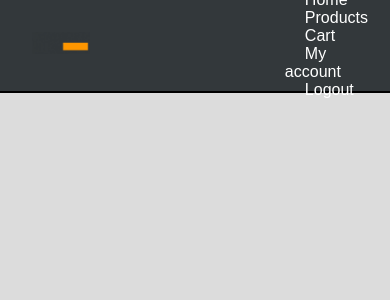
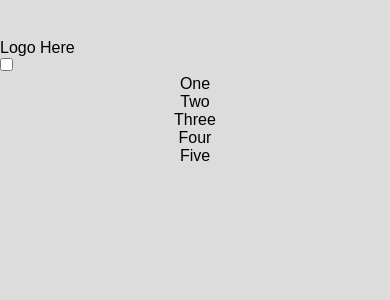
Before and after one commit to MrJovanovic13/web_projekat, a PHP site: page /my-account/template/navbarLogged.php in a window 390 px wide. Shown: the top 300 px of the page. Run offline with PHP 8.4, Linux system fonts and the light colour scheme; the visitor is signed in with stand-in values (Sample User, id 1); some web fonts are replaced.

Commit message:
WIP mobile friendly

```diff
--- a/css/dashboard.css
+++ b/css/dashboard.css
@@ -117,6 +117,7 @@ a:hover {
 .shell {
   margin-bottom: 3%;
   min-height: 66.5vh;
+  position: relative;
 }
 
 textarea {
@@ -266,14 +267,29 @@ tbody tr.active-row {
 }
 
 .openTicket {
-  background-color: green !important;
+  color: green !important;
 }
 
 .closedTicket {
-  background-color: red !important;
+  color: red !important;
 }
 
 h1 {
   color: #FF9800;
   border-bottom: thin solid #FF9800;
 }
+
+@media screen and (max-width: 755px) {
+  li a {
+    font-size: 0.9em !important;
+  }
+  .menuBar{
+    margin-left:0%;
+    margin-top: 10%;
+  }
+  .buttons-div{
+    margin-left: 1%;
+    margin-top: 20%;
+    position: relative;
+  }
+}
--- a/css/footer.css
+++ b/css/footer.css
@@ -4,7 +4,6 @@ html {
   }
   body {
     /* Margin bottom by footer height */
-    margin-bottom: 30px;
   }
   .fb {
     width: 35px;
--- a/css/navbar.css
+++ b/css/navbar.css
@@ -14,8 +14,8 @@ body {
 }
 
 .logo {
-  width: 50%;
-  height: 50%;
+  width: 40%;
+  height: 40%;
 }
 
 .header {
@@ -57,3 +57,35 @@ body {
 .left-navbar {
   padding-left: 3%;
 }
+
+.icon {
+  display: none;
+}
+
+@media screen and (max-width: 755px) {
+  .logo {
+    width: 50%;
+    height: 50%;
+  }
+  .icon {
+    display: block;
+  }
+  .right-navbar {
+    display:none ;
+    float: left;
+    padding: 0;
+    margin-top: 25%;
+    list-style: none;
+  }
+  .left-navbar{
+    padding: 0;
+  }
+
+  ul {
+    width: 100%;
+    display: block;
+    text-align: center;
+    float: left;
+
+  }
+}
--- /dev/null
+++ b/js/navbar.js
@@ -0,0 +1,8 @@
+function myFunction() {
+  var x = document.getElementById("right-navbar");
+  if (x.style.display === "block") {
+    x.style.display = "none";
+  } else {
+    x.style.display = "block";
+  }
+}
--- a/my-account/template/footer.php
+++ b/my-account/template/footer.php
@@ -20,7 +20,6 @@
 			<a class="link-1" href="../../my-account/">My account </a>
 
 		</p>
-
 	</div>
 </footer>
 </html>
--- a/my-account/template/navbarLogged.php
+++ b/my-account/template/navbarLogged.php
@@ -17,22 +17,40 @@ if (!isset($_SESSION['userObj'])) {
     <meta name="viewport" content="width=device-width, initial-scale=1.0">
     <link rel="stylesheet" href="../../css/dashboard.css">
     <link rel="stylesheet" href="../../css/navbar.css">
+    <link rel="stylesheet" href="https://cdnjs.cloudflare.com/ajax/libs/font-awesome/4.7.0/css/font-awesome.min.css">
     <link rel="icon" type="image/x-icon" href="../../images/favicon.png">
     <title>IT Store</title>
 </head>
 
 <body>
-    <ul class="header">
+
+    <section class="top-nav">
+        <div>
+            Logo Here
+        </div>
+        <input id="menu-toggle" type="checkbox" />
+        <label class='menu-button-container' for="menu-toggle">
+            <div class='menu-button'></div>
+        </label>
+        <ul class="menu">
+            <li>One</li>
+            <li>Two</li>
+            <li>Three</li>
+            <li>Four</li>
+            <li>Five</li>
+        </ul>
+    </section>
+    <!-- <ul class="header">
         <div class="left-navbar">
-
             <li><a href="../../home/">
-            <img class="logo" src="../../images/ITStore.gif" alt="logo"></i></a></a></li>
+                    <img class="logo" src="../../images/ITStore.gif" alt="logo"></i></a></a></li>
         </div>
-        <div class="right-navbar">
+        <div class="right-navbar" id="right-navbar">
             <li><a href="../../products/">Home </a></li>
             <li><a href="../../products/">Products</a></li>
             <li><a href="../../cart/">Cart</a></li>
             <li><a href="../../my-account/">My account</a></li>
             <li><a href="../../logout/">Logout</a></li>
         </div>
-    </ul>
+    </ul>  -->
+    <script type="text/javascript" src="../../js/navbar.js"></script>
--- a/template/navbarLogged.php
+++ b/template/navbarLogged.php
@@ -8,8 +8,10 @@
     <meta charset="UTF-8">
     <meta http-equiv="X-UA-Compatible" content="IE=edge">
     <meta name="viewport" content="width=device-width, initial-scale=1.0">
-    <title>WEB Store PH</title>
-    <link rel="stylesheet" href="css/navbar.css">
+    <link rel="stylesheet" href="../css/dashboard.css">
+    <link rel="stylesheet" href="../css/navbar.css">
+    <link rel="icon" type="image/x-icon" href="../images/favicon.png">
+    <title>IT Store</title>
 </head>
 
 <body>
```
Also changed, not shown: css/cart.css (+17 -1 lines).
